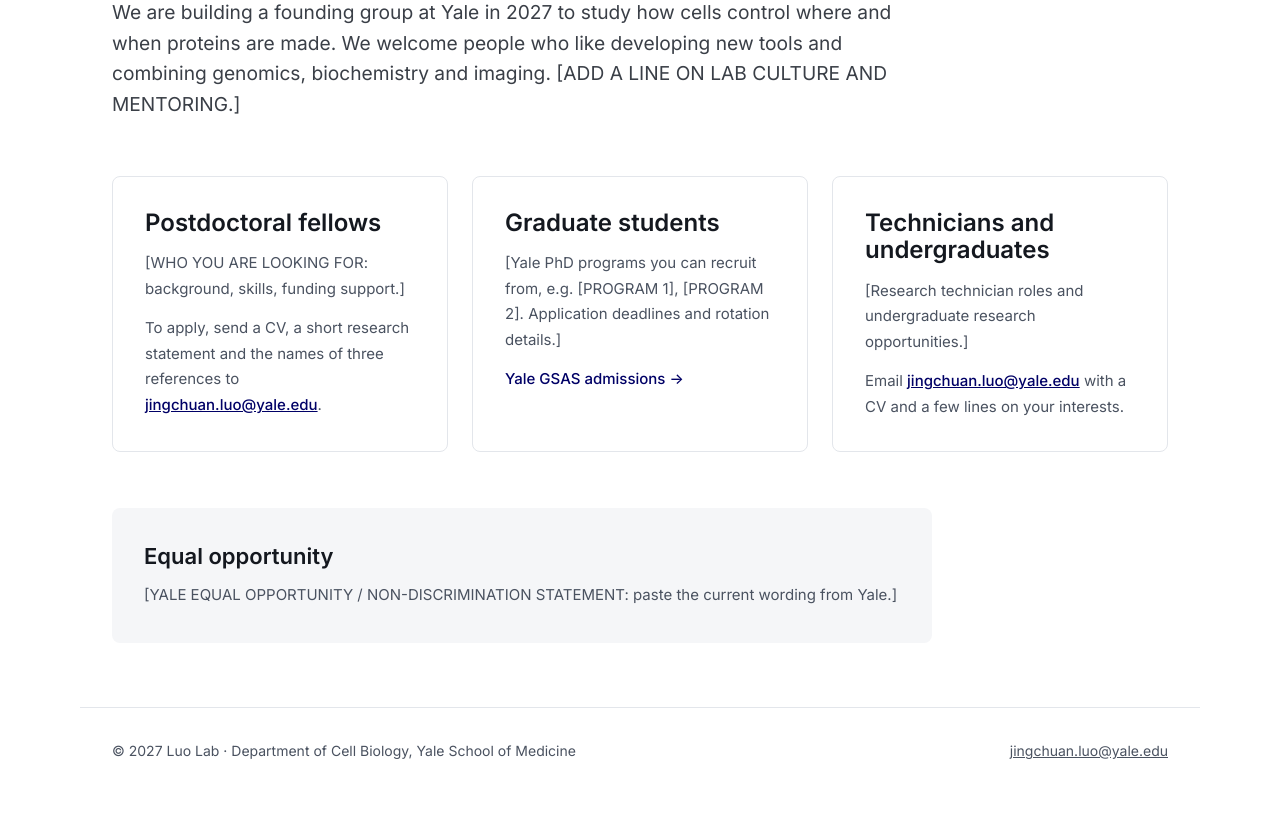
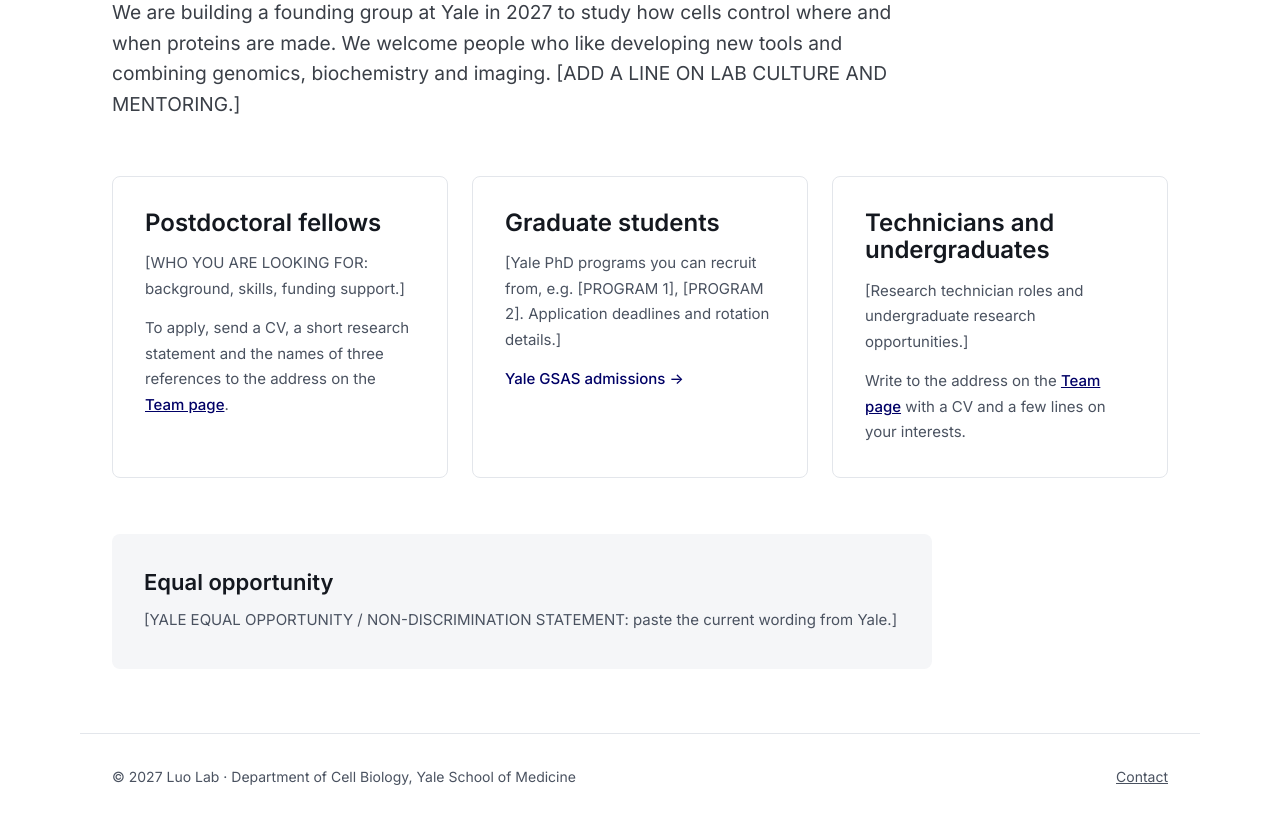
Before and after one commit to jingchuanluolab/jingchuanluolab.github.io, a plain HTML site: page join.html in a window 1280 px wide. Shown: the part 218-1038 px from the top of the page. Before the commit the page ends 1013 px from the top, so only its background shows below. Drawn offline with Linux system fonts and the light colour scheme.

Commit message:
Show the email on the Team page only
The address appeared in the footer of all seven pages plus Join and Contact.
It now appears once, in the PI block on Team. The footers link to Contact
(Contact's own links to Team), Join points applicants at the Team page, and
Contact's Email block does the same rather than leaving the label dangling.

Co-Authored-By: Claude Opus 5 <noreply@anthropic.com>

```diff
--- a/join.html
+++ b/join.html
@@ -38,7 +38,7 @@
     <div class="join-card">
       <h2 class="join-card__title">Postdoctoral fellows</h2>
       <p class="small" style="margin:0;line-height:1.7">[WHO YOU ARE LOOKING FOR: background, skills, funding support.]</p>
-      <p class="small" style="margin:0;line-height:1.7">To apply, send a CV, a short research statement and the names of three references to <a href="mailto:jingchuan.luo@yale.edu" style="font-weight:500">jingchuan.luo@yale.edu</a>.</p>
+      <p class="small" style="margin:0;line-height:1.7">To apply, send a CV, a short research statement and the names of three references to the address on the <a href="team.html" style="font-weight:500">Team page</a>.</p>
     </div>
     <div class="join-card">
       <h2 class="join-card__title">Graduate students</h2>
@@ -48,7 +48,7 @@
     <div class="join-card">
       <h2 class="join-card__title">Technicians and undergraduates</h2>
       <p class="small" style="margin:0;line-height:1.7">[Research technician roles and undergraduate research opportunities.]</p>
-      <p class="small" style="margin:0;line-height:1.7">Email <a href="mailto:jingchuan.luo@yale.edu" style="font-weight:500">jingchuan.luo@yale.edu</a> with a CV and a few lines on your interests.</p>
+      <p class="small" style="margin:0;line-height:1.7">Write to the address on the <a href="team.html" style="font-weight:500">Team page</a> with a CV and a few lines on your interests.</p>
     </div>
   </section>
 
@@ -61,7 +61,7 @@
 
 <footer class="wrap site-footer">
   <div>&copy; 2027 Luo Lab &middot; Department of Cell Biology, Yale School of Medicine</div>
-  <div><a href="mailto:jingchuan.luo@yale.edu">jingchuan.luo@yale.edu</a></div>
+  <div><a href="contact.html">Contact</a></div>
 </footer>
 
 </body>
```
Also changed, not shown: contact.html (+2 -2 lines), index.html (+1 -1 lines), news.html (+1 -1 lines), publications.html (+1 -1 lines), research.html (+1 -1 lines), team.html (+1 -1 lines), 1 other file.
